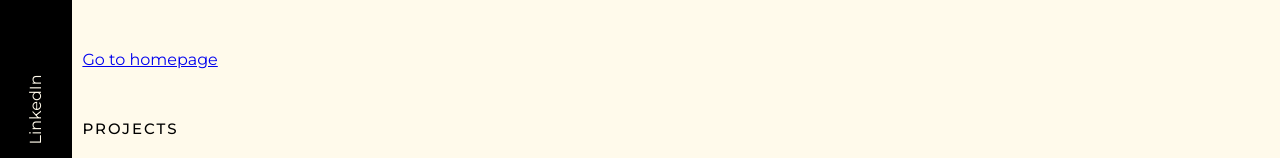
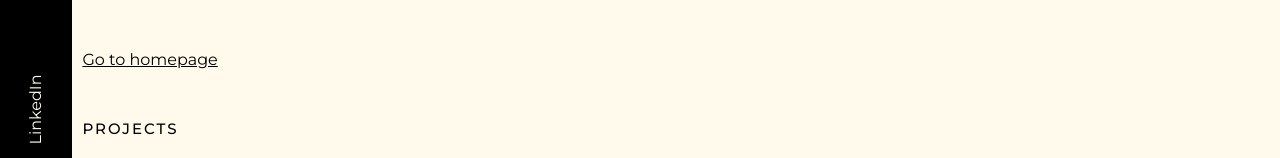
Before and after one commit to fredosanto/frederick-portfolio, a React (Vite) app: page /projects in a window 1280 px wide. Shown: the top 158 px of the page. Built offline with nearby package versions, Linux system fonts and the light colour scheme; a web font is replaced by a local one.

Commit message:
feat: adjustment to styling

```diff
--- a/src/styles/projects.scss
+++ b/src/styles/projects.scss
@@ -1,19 +1,5 @@
 @use "variables" as v;
 
-// .project-container {
-//   height: 100%;
-// }
-
-#projects {
-  //   background-color: v.$bg-secondary;
-  //   background-color: #58847c;
-  //   color: v.$base-color;
-  //   height: 100%;
-}
-
-// .section-left {
-//   position: fixed;
-// }
 .projects-wrapper {
   display: flex;
   //   flex-direction: row;
@@ -27,6 +13,7 @@
 
   .back-btn {
     align-self: flex-start;
+    color: #000000;
   }
 }
 
@@ -60,11 +47,6 @@
   //   max-height: 500px;
 
   .card-container {
-    // display: flex;
-    // flex-direction: column;
-    // justify-content: center;
-    // align-items: center;
-
     .card {
       display: flex;
       flex-direction: column;
```
